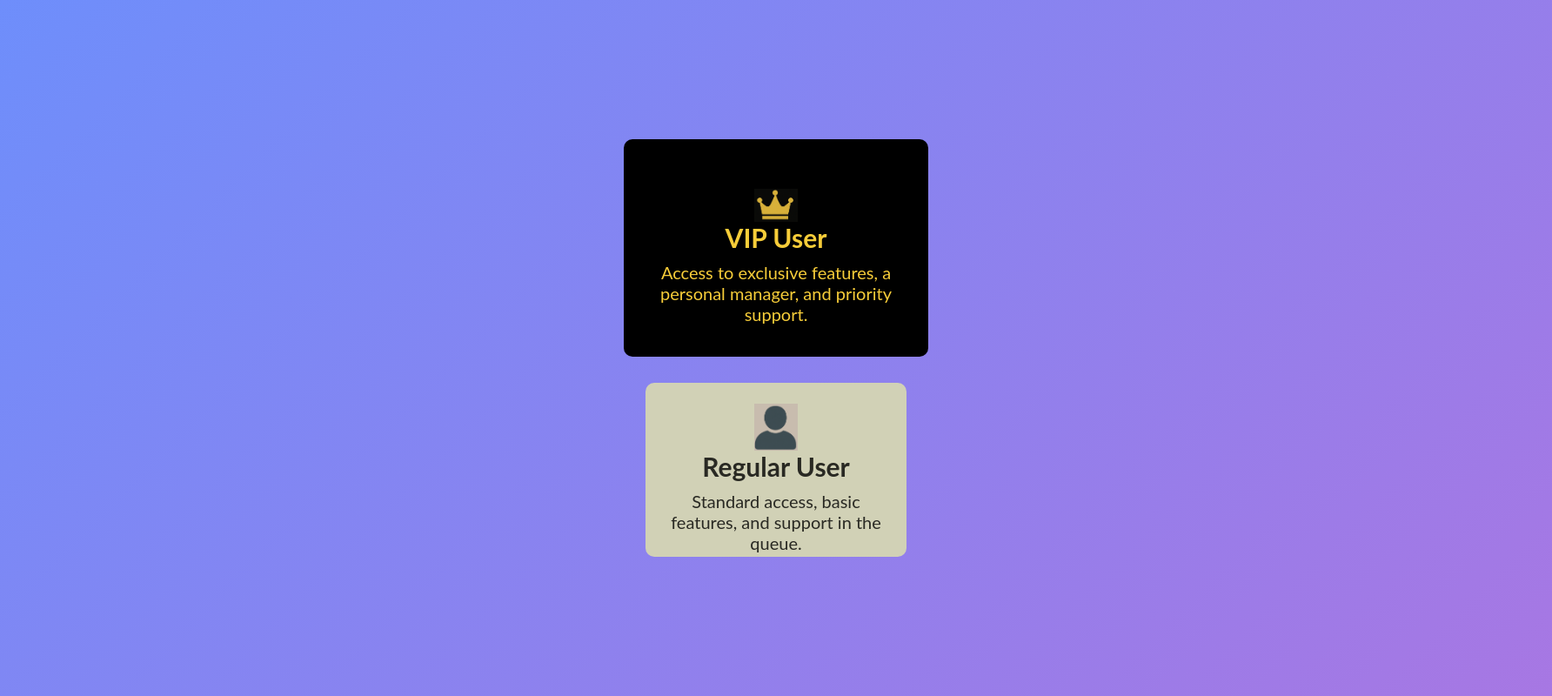
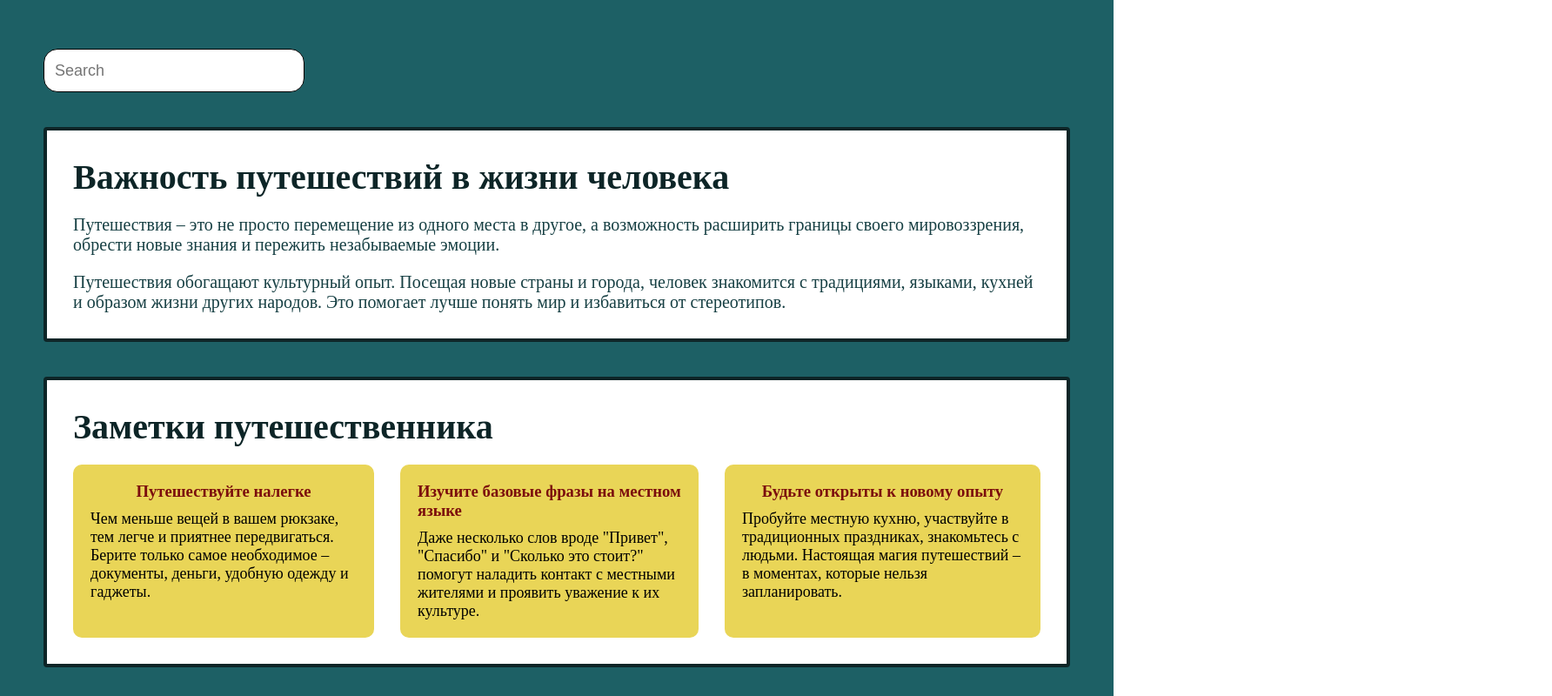
Before and after one commit to ViraVarguliak14/05_react_ts_24_03, a React (Vite) app: page / in a window 1280 px wide. Shown: the top 800 px of the page at 87% size, 1784 px wide, since content can reach past the window. Built offline with nearby package versions, Linux system fonts and the light colour scheme.

Commit message:
lesson10 new

```diff
--- a/src/App.tsx
+++ b/src/App.tsx
@@ -1,3 +1,5 @@
+import GlobalStyles from "./styles/GlobalStyles";
+
 // import Homework06 from "./homeworks/Homework06/Homework06";
 
 // import Lesson07 from "./lessons/Lessons07/Lessons07";
@@ -6,11 +8,13 @@
 // import Consultation04 from "./consbltations/Consultation04/Consultation04";
 // import Homework08 from "./homeworks/Homework08/Homework08";
 // import Lesson09 from "./lessons/Lesson09/Lesson09";
-import Homework09 from "./homeworks/Homework09/homework09";
+// import Homework09 from "./homeworks/Homework09/homework09";
+import Lesson10 from "./lessons/Lesson10/Lesson10";
 
 function App() {
   return (
     <>
+      <GlobalStyles/>
       {/* <Lesson06/> */}
       {/* <Homework06 /> */}
       {/* <Lesson07/> */}
@@ -19,7 +23,7 @@
       {/* <Consultation04/> */}
       {/* <Homework08/> */}
       {/* <Lesson09/> */}
-      <Homework09/>
+      <Lesson10/>
     </>
   );
 }
--- a/src/components/Input/Input.tsx
+++ b/src/components/Input/Input.tsx
@@ -1,4 +1,4 @@
-import './styles.css';
+import { InputContainer, Label, InputComponent } from './styles';
 import { InputProps } from './types';
 
 function Input({
@@ -8,22 +8,23 @@
   type = 'text',
   onChange,
   label,
-    id
+  id,
+  search
 }: InputProps) {
   return (
-    <div className='input-container'>
-      <label htmlFor={id}>{label}</label>
-      <input
-        className='input-component'
+    <InputContainer>
+      <Label htmlFor={id}>{label}</Label>
+      <InputComponent
         name={name}
         placeholder={placeholder}
         value={value}
         onChange={onChange}
         type={type}
         id={id}
+        isSearch = {search}
       />
-    </div>
-  );
+    </InputContainer>
+  )
 }
 
 export default Input;
--- /dev/null
+++ b/src/components/Input/styles.ts
@@ -0,0 +1,25 @@
+import styled from "@emotion/styled";
+
+interface InputComponentStyledProps {
+  isSearch?: boolean
+}
+
+export const InputContainer = styled.div`
+  display: flex;
+  flex-direction: column;
+  gap: 6px;
+`;
+
+export const InputComponent = styled.input<InputComponentStyledProps>`
+  width: 300px;
+  height: 50px;
+  padding: 12px;
+  outline: none;
+  border: 1px solid black;
+  border-radius: ${({ isSearch }) => isSearch ? '16px' : '4px'};
+  font-size: 18px;
+`;
+
+export const Label = styled.label`
+  font-size: 20px;
+`;
--- /dev/null
+++ b/src/lessons/Lesson10/Lesson10.tsx
@@ -0,0 +1,75 @@
+import Input from "../../components/Input/Input";
+import {
+  Lesson10Container,
+  SectionWrapper,
+  SectionTitle,
+  Description,
+  NoteBlock,
+  NoteDescription,
+  NoteTitle,
+  NotesContainer,
+  MainSection
+} from "./styles";
+
+function Lesson10() {
+  return (
+    <Lesson10Container>
+      {/* <Input name='search' placeholder="Search" search={true}/> */}
+      <Input name='search' placeholder="Search" search/>
+      <SectionWrapper>
+        <SectionTitle>Важность путешествий в жизни человека
+        </SectionTitle>
+        <Description>
+          Путешествия – это не просто перемещение из одного места в другое,
+          а возможность расширить границы своего мировоззрения, обрести новые знания и
+          пережить незабываемые эмоции.
+        </Description>
+        <Description>
+          Путешествия обогащают культурный опыт. Посещая новые страны и города,
+          человек знакомится с традициями, языками, кухней и образом жизни других народов.
+          Это помогает лучше понять мир и избавиться от стереотипов.
+        </Description>
+      </SectionWrapper>
+      <SectionWrapper>
+        <SectionTitle>Заметки путешественника
+        </SectionTitle>
+        <NotesContainer>
+          <NoteBlock>
+            <NoteTitle>Путешествуйте налегке</NoteTitle>
+            <NoteDescription>
+              Чем меньше вещей в вашем рюкзаке, тем легче и приятнее передвигаться.
+              Берите только самое необходимое – документы, деньги, удобную одежду и гаджеты.
+            </NoteDescription>
+          </NoteBlock>
+          <NoteBlock>
+            <NoteTitle>Изучите базовые фразы на местном языке
+            </NoteTitle>
+            <NoteDescription>
+              Даже несколько слов вроде "Привет", "Спасибо" и "Сколько это стоит?"
+              помогут наладить контакт с местными жителями и проявить уважение к их культуре.
+            </NoteDescription>
+          </NoteBlock>
+          <NoteBlock>
+            <NoteTitle>Будьте открыты к новому опыту
+            </NoteTitle>
+            <NoteDescription>
+              Пробуйте местную кухню, участвуйте в традиционных праздниках, знакомьтесь с людьми.
+              Настоящая магия путешествий – в моментах, которые нельзя запланировать.
+            </NoteDescription>
+          </NoteBlock>
+        </NotesContainer>
+      </SectionWrapper>
+      <MainSection>
+        <SectionTitle>Эйфелева башня</SectionTitle>
+        <Description>
+          Эйфелева башня – один из самых узнаваемых символов Франции и мира.
+          Она была построена к Всемирной выставке 1889 года и первоначально воспринималась с критикой,
+          но вскоре стала главным украшением Парижа. Башня достигает высоты 330 метров и состоит из
+          металлических конструкций весом более 10 000 тонн.
+        </Description>
+      </MainSection>
+    </Lesson10Container>
+  )
+}
+
+export default Lesson10;
--- /dev/null
+++ b/src/lessons/Lesson10/styles.ts
@@ -0,0 +1,80 @@
+import styled from "@emotion/styled";
+// Импорт функции css для создания шаблонов стилей
+import { css } from '@emotion/react'
+
+// export const = styled.``
+
+//Создаём переменную, которая будет содержать шаблон стилей для переиспользования
+const boxBasicStyles = css`
+    display: flex;
+    flex-direction: column;
+`
+
+export const Lesson10Container = styled.div`
+ //подстановка переменной, которая содержит шаблон стилей
+  ${boxBasicStyles}
+  /* display: flex;
+  flex-direction: column; */
+  gap: 40px;
+  flex: 1;
+  padding: 50px;
+  background-color: rgb(29, 96, 101);
+`
+
+export const SectionWrapper = styled.section`
+  ${boxBasicStyles}
+  gap: 20px;
+  padding: 30px;
+  background-color: white;
+  border: 4px solid  rgb(13, 37, 39);
+  border-radius: 4px;
+`
+
+export const SectionTitle = styled.div`
+  font-size: 40px;
+  color: rgb(13, 37, 39);
+  font-weight: bold;
+`
+
+export const Description = styled.p`
+  font-size: 20px;
+  color: rgb(22, 63, 67);
+`
+
+export const NotesContainer = styled.div`
+ ${boxBasicStyles}
+ flex-direction: row;
+ justify-content: center;
+ gap: 30px;
+`
+
+export const NoteBlock = styled.div`
+ ${boxBasicStyles}
+  align-items: center;
+  gap: 10px;
+  min-width: 200px;
+  padding: 20px;
+  background-color: rgb(233, 213, 87);
+  border-radius: 10px;
+`
+
+export const NoteTitle = styled.h3`
+ color: rgb(123, 13, 13);
+`
+
+export const NoteDescription = styled.p`
+ font-size: 18px;
+`
+
+// Расширение компонентов (наследование)
+export const MainSection = styled(SectionWrapper)`
+ box-shadow: 3px 3px 10px rgb(230, 224, 224);
+ color: rgb(72, 18, 76);
+
+ //добавление псевдокласса к стилизованному компоненту
+ //обязательно используем знак & для привязки к стилизованному компоненту
+ &:hover {
+  background-color: rgb(192, 219, 217);
+  border: none;
+ }
+`
--- a/src/main.tsx
+++ b/src/main.tsx
@@ -1,7 +1,7 @@
 // import { StrictMode } from 'react'
 import { createRoot } from 'react-dom/client'
-import './index.css'
 import App from './App.tsx'
+
 createRoot(document.getElementById('root')!).render(
   // <StrictMode>
     <App />
--- a/src/index.css
+++ b/src/styles/GlobalStyles.tsx
@@ -1,4 +1,7 @@
-* {
+import { Global, css } from '@emotion/react';
+
+const globalStyles = css`
+  * {
   box-sizing: border-box;
 }
 
@@ -23,5 +26,11 @@
 #root {
   display: flex;
   min-height: 100%;
-  font-family: Lato, sans-serif;
 }
+`;
+
+function GlobalStyles() {
+  return <Global styles={globalStyles} />
+}
+
+export default GlobalStyles
```
Also changed, not shown: src/components/Input/types.ts (+8 -8 lines). Lines whose indentation alone changed are shown as unchanged.
